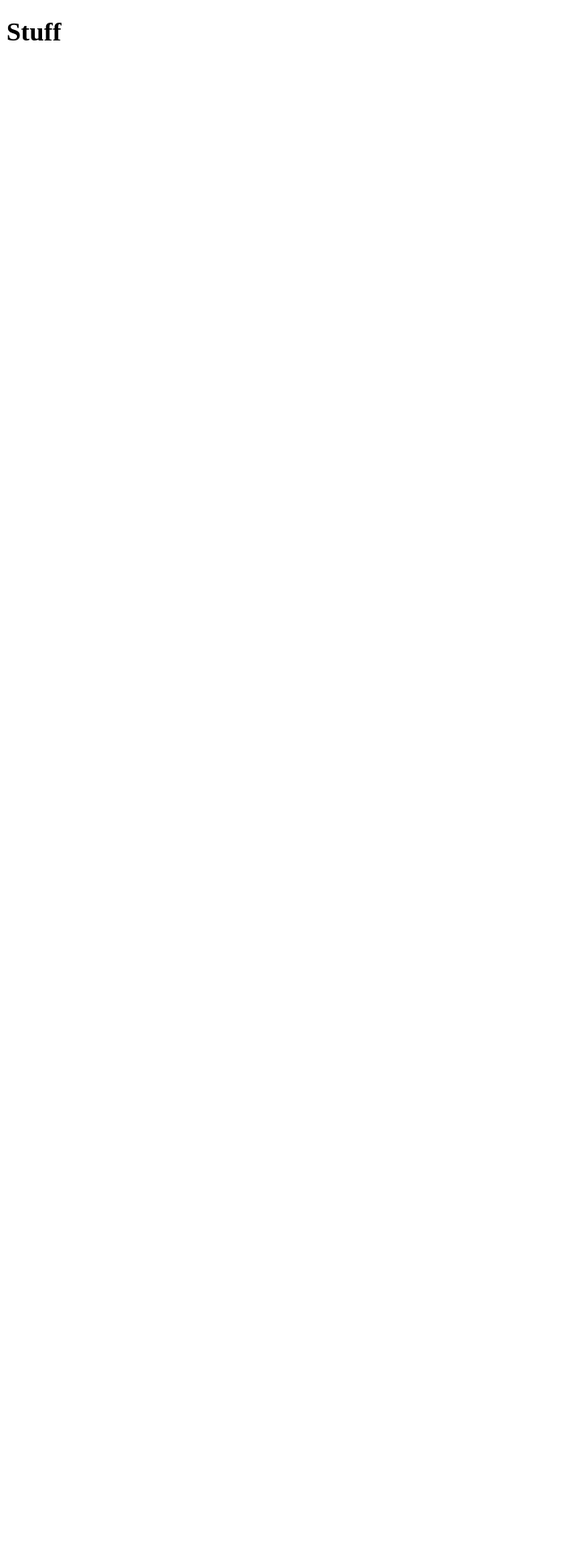
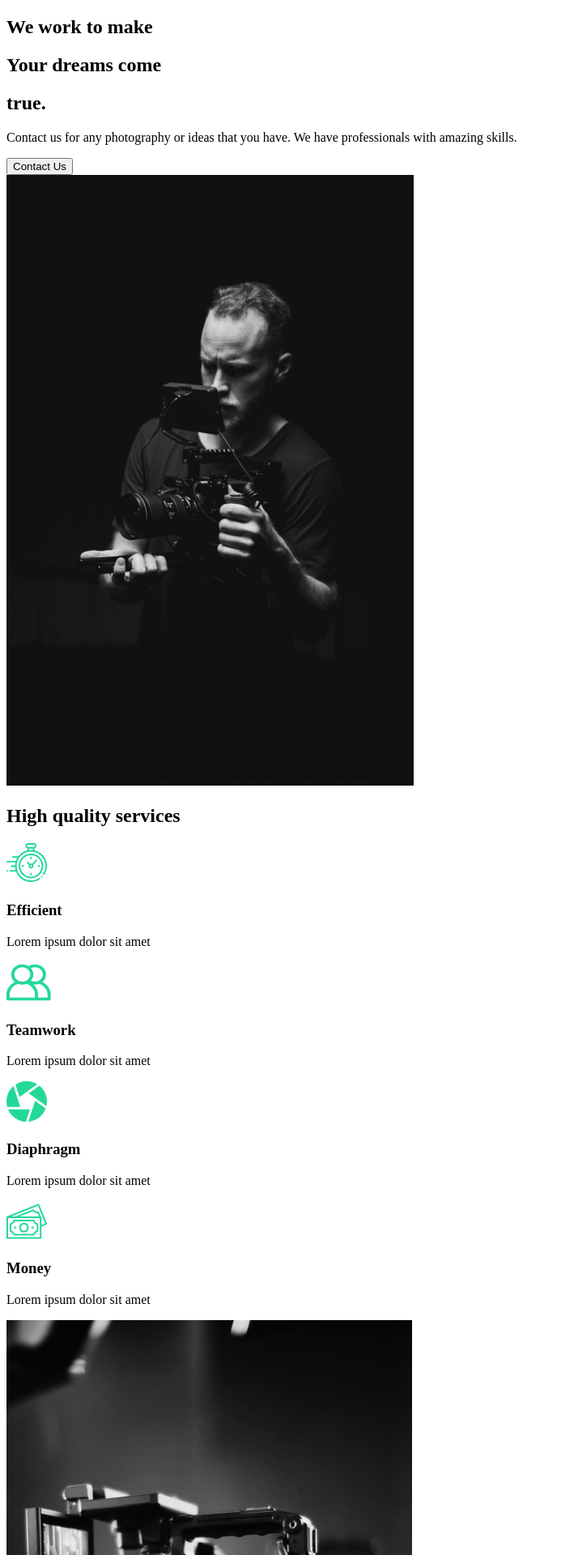
Before and after one commit to josecaballero/portfolio, a React (Create React App) app: page / in a window 1280 px wide. Shown: the top 1920 px of the page at 81% size, without its empty margins (0-693 px from the left). Before the commit the page ends 800 px from the top, so only its background shows below. Built offline with nearby package versions, Linux system fonts and the light colour scheme.

Commit message:
about & services sections markup

```diff
--- a/package.json
+++ b/package.json
@@ -6,9 +6,13 @@
     "@testing-library/jest-dom": "^5.16.4",
     "@testing-library/react": "^13.2.0",
     "@testing-library/user-event": "^13.5.0",
+    "framer-motion": "^6.3.3",
     "react": "^18.1.0",
     "react-dom": "^18.1.0",
+    "react-intersection-observer": "^9.1.0",
+    "react-router-dom": "^6.3.0",
     "react-scripts": "5.0.1",
+    "styled-components": "^5.3.5",
     "web-vitals": "^2.1.4"
   },
   "scripts": {
--- a/src/App.js
+++ b/src/App.js
@@ -1,7 +1,9 @@
+import AboutPage from "./pages/AboutPage";
+
 function App() {
   return (
     <div className="App">
-      <h1>Stuff</h1>
+      <AboutPage />
     </div>
   );
 }
--- /dev/null
+++ b/src/components/AboutSection.js
@@ -0,0 +1,33 @@
+import home1 from "../img/home1.png";
+
+const AboutSection = () => {
+  return (
+    <div>
+      <div className="description">
+        <div className="title">
+          <div className="hide">
+            <h2>We work to make</h2>
+          </div>
+          <div className="hide">
+            <h2>
+              Your <span>dreams</span> come
+            </h2>
+          </div>
+          <div className="hide">
+            <h2>true.</h2>
+          </div>
+        </div>
+        <p>
+          Contact us for any photography or ideas that you have. We have
+          professionals with amazing skills.
+        </p>
+        <button>Contact Us</button>
+      </div>
+      <div className="image">
+        <img src={home1} alt="Guy with a camera" />
+      </div>
+    </div>
+  );
+};
+
+export default AboutSection;
--- /dev/null
+++ b/src/components/ServicesSection.js
@@ -0,0 +1,55 @@
+// Import Icons
+import clock from "../img/clock.svg";
+import diaphragm from "../img/diaphragm.svg";
+import money from "../img/money.svg";
+import teamwork from "../img/teamwork.svg";
+import home2 from "../img/home2.png";
+
+const ServicesSection = () => {
+  return (
+    <div>
+      <div className="services">
+        <div className="description">
+          <h2>
+            High <span>quality</span> services
+          </h2>
+          <div className="cards">
+            <div className="card">
+              <div className="icon">
+                <img src={clock} alt="icon" />
+                <h3>Efficient</h3>
+              </div>
+              <p>Lorem ipsum dolor sit amet</p>
+            </div>
+            <div className="card">
+              <div className="icon">
+                <img src={teamwork} alt="icon" />
+                <h3>Teamwork</h3>
+              </div>
+              <p>Lorem ipsum dolor sit amet</p>
+            </div>
+            <div className="card">
+              <div className="icon">
+                <img src={diaphragm} alt="icon" />
+                <h3>Diaphragm</h3>
+              </div>
+              <p>Lorem ipsum dolor sit amet</p>
+            </div>
+            <div className="card">
+              <div className="icon">
+                <img src={money} alt="icon" />
+                <h3>Money</h3>
+              </div>
+              <p>Lorem ipsum dolor sit amet</p>
+            </div>
+          </div>
+        </div>
+      </div>
+      <div className="image">
+        <img src={home2} alt="camera" />
+      </div>
+    </div>
+  );
+};
+
+export default ServicesSection;
--- /dev/null
+++ b/src/pages/AboutPage.js
@@ -0,0 +1,15 @@
+import React from "react";
+import AboutSection from "../components/AboutSection";
+import ServicesSection from "../components/ServicesSection";
+
+const AboutPage = () => {
+  return (
+    <>
+      {/* This avoids <div> wrapper */}
+      <AboutSection />
+      <ServicesSection />
+    </>
+  );
+};
+
+export default AboutPage;
```
Also changed, not shown: 1 other file (tests, documents, lock files or other folders).
